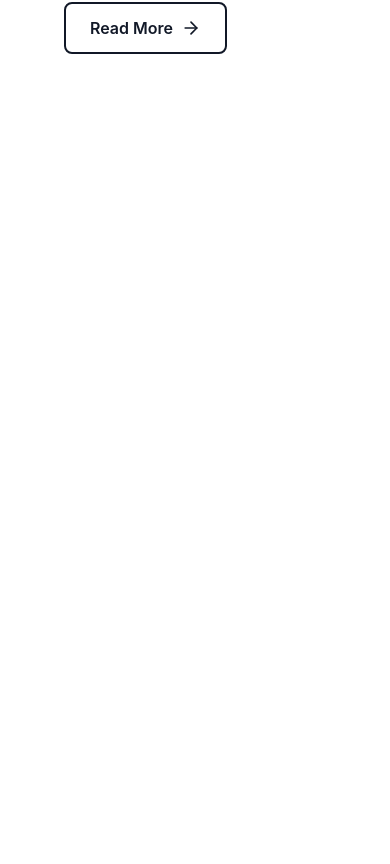
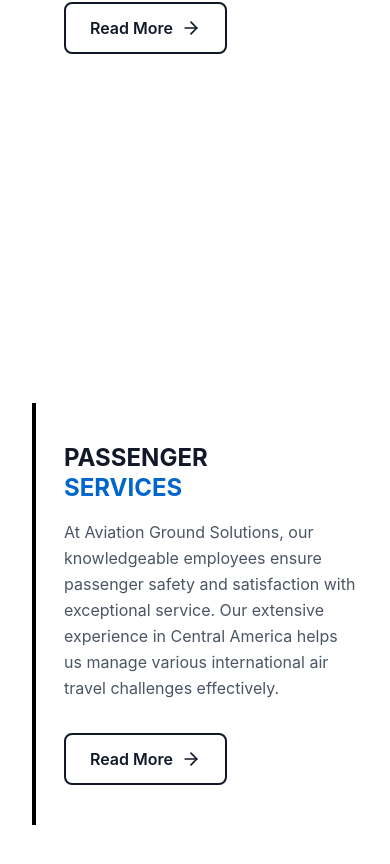
Before and after one commit to RodrigoReyes01/AGS-Webpage, a Next.js app: page /about in a window 390 px wide. Shown: the part 3490-4354 px from the top of the page. Before the commit the page ends 3682 px from the top, so only its background shows below. Built offline with nearby package versions, Linux system fonts and the light colour scheme.

Commit message:
Passenger services

```diff
--- a/app/[locale]/page.tsx
+++ b/app/[locale]/page.tsx
@@ -7,6 +7,7 @@ import HeroSection from '@/app/components/HeroSection';
 import FeaturesSection from '@/app/components/FeaturesSection';
 import MissionVisionSection from '@/app/components/MissionVisionSection';
 import ServicesSection from '@/app/components/ServicesSection';
+import PassengerServicesSection from '@/app/components/PassengerServicesSection';
 
 export default function Home() {
   const { t, locale } = useTranslation();
@@ -45,6 +46,7 @@ export default function Home() {
         <FeaturesSection />
         <MissionVisionSection />
         <ServicesSection />
+        <PassengerServicesSection />
       </ErrorBoundary>
     </main>
   );
--- /dev/null
+++ b/app/components/PassengerServicesSection.tsx
@@ -0,0 +1,112 @@
+'use client';
+
+import React, { useState, useEffect } from 'react';
+import { useTranslation } from '@/lib/i18n';
+import ImageWithFallback from '@/components/ImageWithFallback';
+
+/**
+ * PassengerServicesSection component
+ * Displays passenger services with parallax image effect
+ *
+ * Features:
+ * - Split layout: image on left, text on right (reversed from cargo)
+ * - Vertical accent line
+ * - Parallax effect on image
+ * - "Read More" call-to-action button
+ */
+const PassengerServicesSection: React.FC = () => {
+  const { t } = useTranslation();
+  const [parallaxOffset, setParallaxOffset] = useState(0);
+
+  // Parallax effect on scroll
+  useEffect(() => {
+    const handleScroll = () => {
+      const scrollY = window.scrollY;
+      const viewportHeight = window.innerHeight;
+
+      // Calculate parallax offset relative to when the section is in view
+      // Section starts at ~400vh (after hero + features + mission/vision + cargo)
+      const sectionStart = viewportHeight * 4;
+      const relativeScroll = scrollY - sectionStart;
+
+      // Apply parallax effect with a subtle multiplier (0.15)
+      const offset = relativeScroll * 0.15;
+      setParallaxOffset(offset);
+    };
+
+    window.addEventListener('scroll', handleScroll, { passive: true });
+    handleScroll(); // Initial calculation
+
+    return () => window.removeEventListener('scroll', handleScroll);
+  }, []);
+
+  return (
+    <section className="relative w-full min-h-screen flex bg-white">
+      {/* Left Side - Image with Parallax */}
+      <div className="hidden md:block w-1/2 relative bg-gray-100 overflow-hidden">
+        <div
+          className="absolute inset-0 w-full h-full"
+          style={{
+            transform: `translate3d(0, ${parallaxOffset}px, 0) scale(1.15)`,
+            willChange: 'transform',
+            top: '-7.5%',
+            left: '-7.5%',
+            width: '115%',
+            height: '115%',
+          }}
+        >
+          <ImageWithFallback
+            src="/images/PassengerServices.png"
+            alt="Aviation Ground Solutions - Passenger Services"
+            fill
+            priority
+            quality={85}
+            sizes="50vw"
+            className="object-cover"
+            showLoadingPlaceholder={false}
+          />
+        </div>
+      </div>
+
+      {/* Right Side - Text Content */}
+      <div className="w-full md:w-1/2 flex items-center p-8 md:p-16 relative">
+        {/* Vertical accent line */}
+        <div className="absolute left-8 md:left-16 top-1/4 bottom-1/4 w-1 bg-black" />
+
+        {/* Content Container */}
+        <div className="max-w-xl ml-8 md:ml-16 relative z-10 w-full">
+          {/* Service Title */}
+          <h3 className="text-2xl md:text-3xl font-bold mb-4 leading-tight">
+            <span className="text-gray-900">{t('services.passenger.titlePart1')}</span>
+            <br />
+            <span className="text-brand-blue">{t('services.passenger.titlePart2')}</span>
+          </h3>
+
+          {/* Description */}
+          <p className="text-gray-600 text-base md:text-lg leading-relaxed mb-8">
+            {t('services.passenger.description')}
+          </p>
+
+          {/* Read More Button */}
+          <button className="inline-flex items-center gap-2 px-6 py-3 border-2 border-gray-900 text-gray-900 font-semibold rounded-lg hover:bg-gray-900 hover:text-white transition-all duration-300 ease-in-out focus:outline-none focus:ring-2 focus:ring-gray-900 focus:ring-offset-2">
+            {t('services.readMore')}
+            <svg
+              className="w-5 h-5"
+              viewBox="0 0 24 24"
+              fill="none"
+              stroke="currentColor"
+              strokeWidth="2"
+              strokeLinecap="round"
+              strokeLinejoin="round"
+            >
+              <line x1="5" y1="12" x2="19" y2="12" />
+              <polyline points="12 5 19 12 12 19" />
+            </svg>
+          </button>
+        </div>
+      </div>
+    </section>
+  );
+};
+
+export default PassengerServicesSection;
--- a/translations/en.json
+++ b/translations/en.json
@@ -50,6 +50,11 @@
       "titlePart2": "SERVICES",
       "description": "Our cargo team manages all types of cargo operations, including live animals, hazardous materials, and large-scale project cargo. We partner with leading airlines to provide comprehensive air cargo services, ensuring secure and timely delivery."
     },
+    "passenger": {
+      "titlePart1": "PASSENGER",
+      "titlePart2": "SERVICES",
+      "description": "At Aviation Ground Solutions, our knowledgeable employees ensure passenger safety and satisfaction with exceptional service. Our extensive experience in Central America helps us manage various international air travel challenges effectively."
+    },
     "readMore": "Read More"
   }
 }
--- a/translations/es.json
+++ b/translations/es.json
@@ -50,6 +50,11 @@
       "titlePart2": "CARGA",
       "description": "Nuestro equipo de carga gestiona todo tipo de operaciones de carga, incluyendo animales vivos, materiales peligrosos y carga de proyectos a gran escala. Nos asociamos con aerolíneas líderes para proporcionar servicios integrales de carga aérea, asegurando una entrega segura y oportuna."
     },
+    "passenger": {
+      "titlePart1": "SERVICIOS DE",
+      "titlePart2": "PASAJEROS",
+      "description": "En Aviation Ground Solutions, nuestros empleados capacitados garantizan la seguridad y satisfacción de los pasajeros con un servicio excepcional. Nuestra amplia experiencia en Centroamérica nos ayuda a gestionar diversos desafíos de viajes aéreos internacionales de manera efectiva."
+    },
     "readMore": "Leer Más"
   }
 }
```
Also changed, not shown: 1 other file (tests, documents, lock files or other folders).
